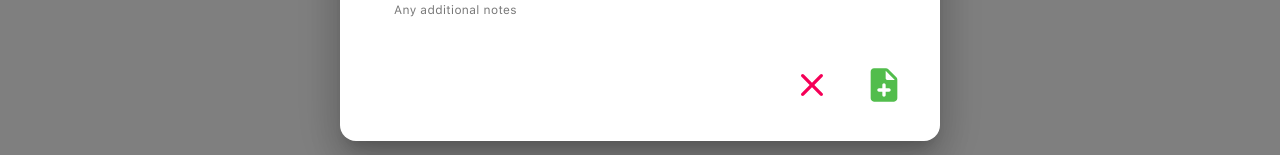
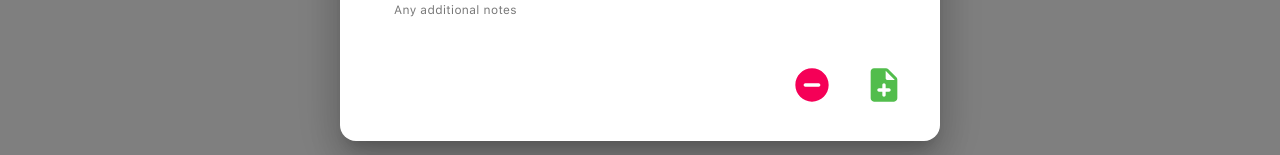
Before and after one commit to daniel-sungwon-lee/Dopetox, a React (Create React App) app in the folder client/: page / in a window 1280 px wide. Both pictures are taken after a click on the button "Add". Shown: the part 565-720 px from the top of the page. Built offline with nearby package versions, Linux system fonts and the light colour scheme.

Commit message:
icon change

```diff
--- a/client/src/components/add.jsx
+++ b/client/src/components/add.jsx
@@ -1,7 +1,7 @@
 import React, { useState } from 'react';
 import { Dialog, DialogTitle, DialogContent, TextField,
          Collapse, DialogActions, IconButton } from '@material-ui/core';
-import { NoteAddRounded, CloseRounded } from '@material-ui/icons';
+import { NoteAddRounded, RemoveCircleRounded } from '@material-ui/icons';
 import { makeStyles } from '@material-ui/core/styles';
 
 const useStyles = makeStyles({
@@ -124,7 +124,7 @@ export default function Add(props) {
 
           <DialogActions>
             <IconButton onClick={handleClose}>
-              <CloseRounded color="secondary" className={classes.icon} />
+              <RemoveCircleRounded color="secondary" className={classes.icon} />
             </IconButton>
 
             <IconButton type="submit">
```
